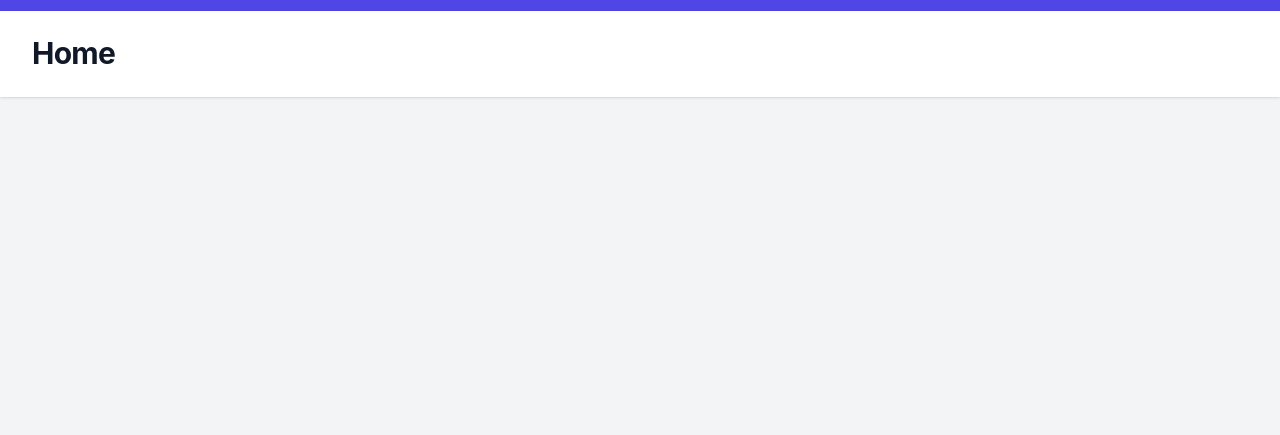
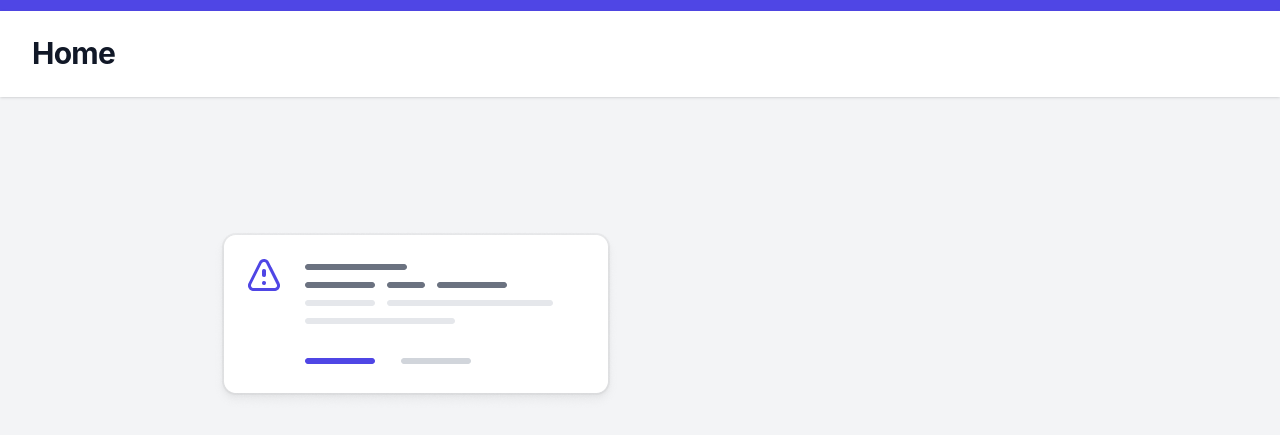
Before and after one commit to OualiAghiles/vite-project, a website built with Vite: page src/index.pug in a window 1280 px wide. Shown: the part 53-488 px from the top of the page. Built offline with nearby package versions, Linux system fonts and the light colour scheme; files whose address does not match are found by name.

Commit message:
test du chemin src pour l'image

```diff
--- a/src/index.pug
+++ b/src/index.pug
@@ -5,3 +5,4 @@
     include template/header
     main
       .mx-auto.max-w-7xl.py-6(class='sm:px-6 lg:px-8')
+        img(src="/img/alerts.png", alt="", srcset="")
```
